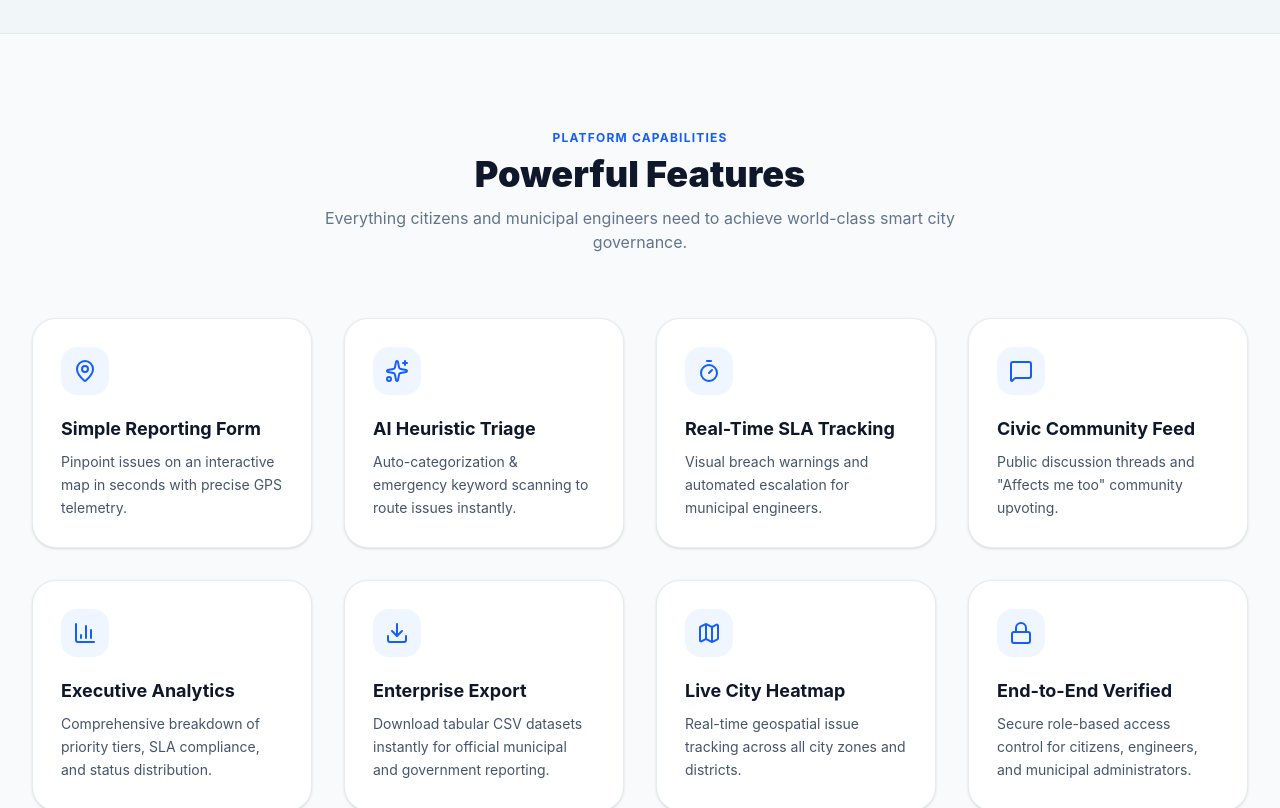
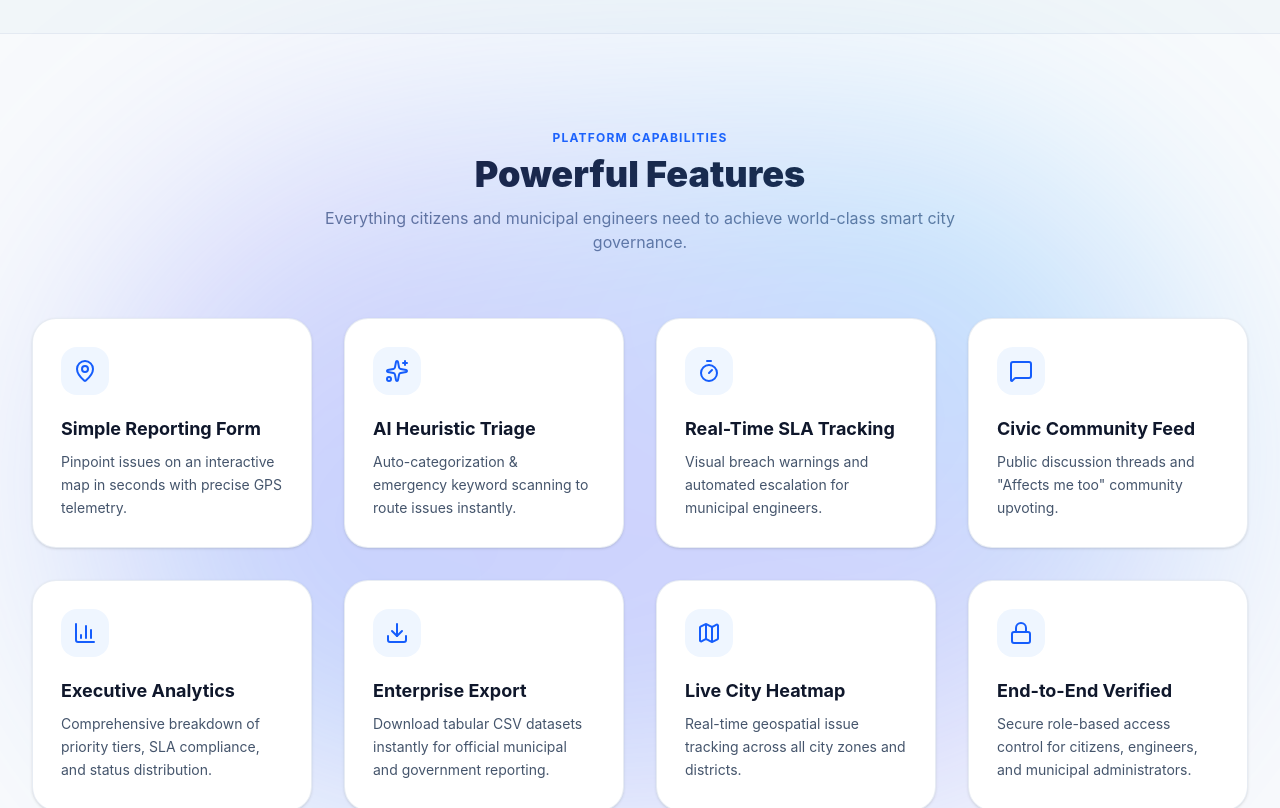
Before and after one commit to festverse/Municipal-Issue-Reporting-Dashboard, a React (Vite) app in the folder client/: page / in a window 1280 px wide. Shown: the part 3380-4188 px from the top of the page. Built offline with nearby package versions, Linux system fonts and the light colour scheme; no server answers.

Commit message:
style: add a gorgeous colored blur backdrop behind the cards in Powerful Features section

```diff
--- a/client/src/components/LandingPage.jsx
+++ b/client/src/components/LandingPage.jsx
@@ -290,9 +290,9 @@ export default function LandingPage() {
       </section>
 
       {/* 4. POWERFUL FEATURES */}
-      <section className="py-24 px-4 sm:px-6 lg:px-8 max-w-7xl mx-auto">
+      <section className="py-24 px-4 sm:px-6 lg:px-8 max-w-7xl mx-auto relative z-0">
         <ScrollReveal direction="up">
-          <div className="text-center mb-16">
+          <div className="text-center mb-16 relative z-10">
             <span className="text-xs font-bold text-blue-600 uppercase tracking-widest block mb-2">Platform Capabilities</span>
             <h2 className="text-3xl sm:text-4xl font-black text-slate-900">Powerful Features</h2>
             <p className="text-slate-500 text-base mt-3 max-w-2xl mx-auto">
@@ -301,7 +301,10 @@ export default function LandingPage() {
           </div>
         </ScrollReveal>
 
-        <div className="grid grid-cols-1 md:grid-cols-2 lg:grid-cols-4 gap-8">
+        {/* Gorgeous Colored Blur Background */}
+        <div className="absolute top-1/2 left-1/2 -translate-x-1/2 -translate-y-1/2 w-[85%] h-[75%] bg-gradient-to-tr from-blue-500/35 via-indigo-500/25 to-sky-400/35 blur-[120px] rounded-[100rem] pointer-events-none" />
+
+        <div className="grid grid-cols-1 md:grid-cols-2 lg:grid-cols-4 gap-8 relative z-10">
           {[
             { icon: <MapPin className="w-6 h-6 text-blue-600" />, title: 'Simple Reporting Form', desc: 'Pinpoint issues on an interactive map in seconds with precise GPS telemetry.' },
             { icon: <Sparkles className="w-6 h-6 text-blue-600" />, title: 'AI Heuristic Triage', desc: 'Auto-categorization & emergency keyword scanning to route issues instantly.' },
```
